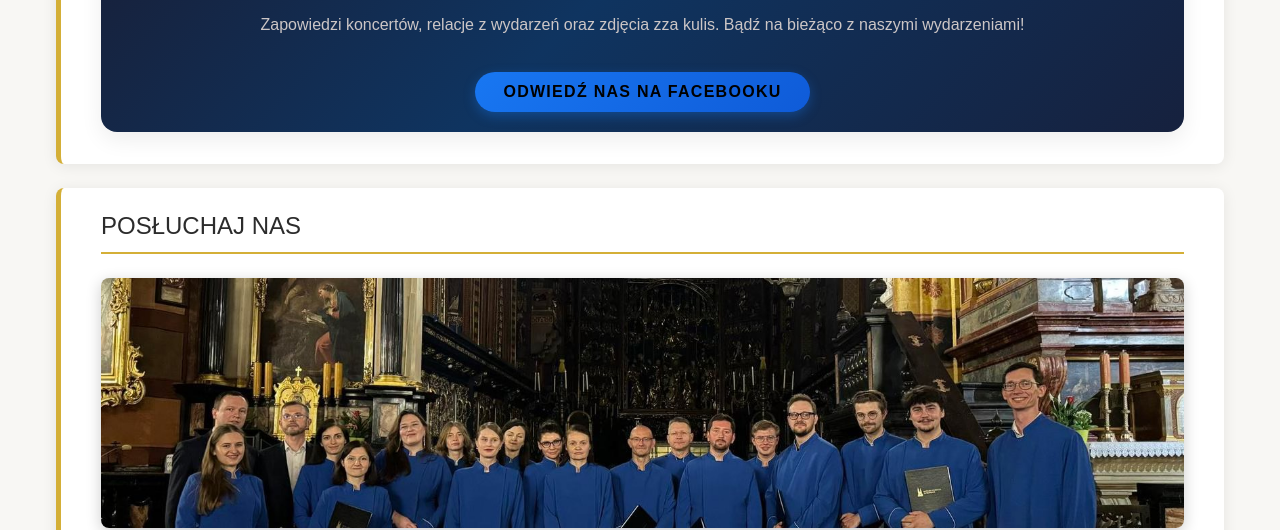
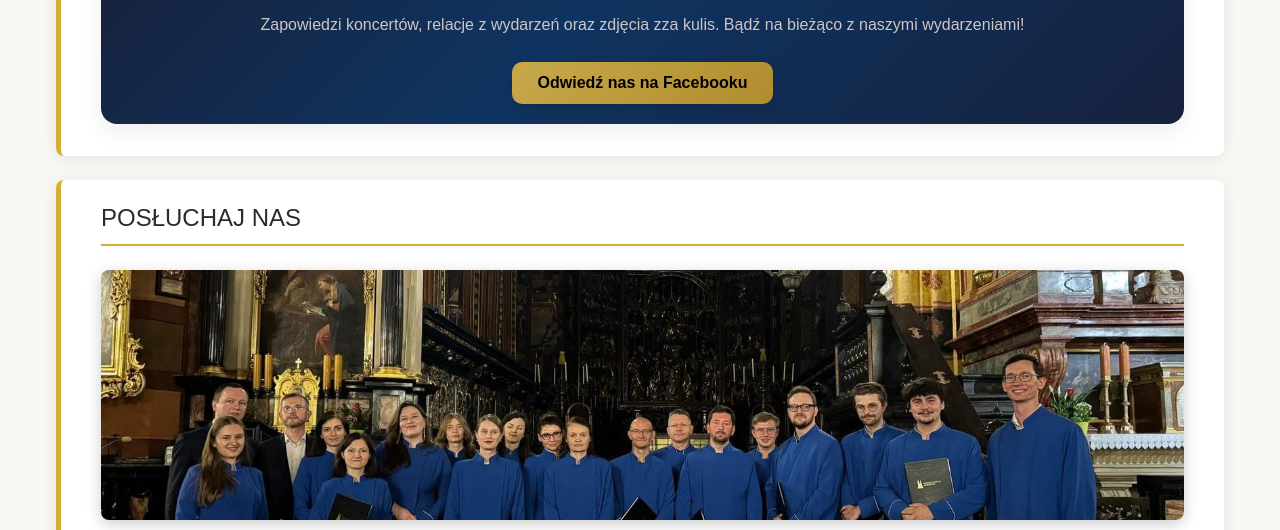
Before and after one commit to zurawskipiotr97-glitch/CappellaMarialisVercel, a website: page index.html in a window 1280 px wide. Shown: the part 1767-2297 px from the top of the page. Drawn offline with Linux system fonts and the light colour scheme; no server answers.

Commit message:
facebook-test2

```diff
--- a/style.css
+++ b/style.css
@@ -1832,35 +1832,3 @@ NEWS / FACEBOOK – hover jak logo YouTube
   text-decoration: none;
   color: inherit;
 }
-
-
-/* ==========================================================================
-   FACEBOOK BUTTONS – unified style
-   ========================================================================== */
-
-.fb-cta,
-.fb-btn,
-.fb-link a {
-  display: inline-flex;
-  align-items: center;
-  justify-content: center;
-  padding: 0.7rem 1.8rem;
-  margin-top: 0.6rem;
-  border-radius: 999px;
-  font-weight: 700;
-  letter-spacing: 0.08em;
-  text-transform: uppercase;
-  text-decoration: none;
-  color: #ffffff;
-  background: linear-gradient(135deg, #1877f2 0%, #0f5bd8 100%);
-  box-shadow: 0 4px 12px rgba(24, 119, 242, 0.35);
-  transition: transform 0.2s ease, box-shadow 0.2s ease, background 0.2s ease;
-}
-
-.fb-cta:hover,
-.fb-btn:hover,
-.fb-link a:hover {
-  background: linear-gradient(135deg, #3b8cff 0%, #1877f2 100%);
-  transform: translateY(-2px);
-  box-shadow: 0 6px 16px rgba(24, 119, 242, 0.45);
-}
```
